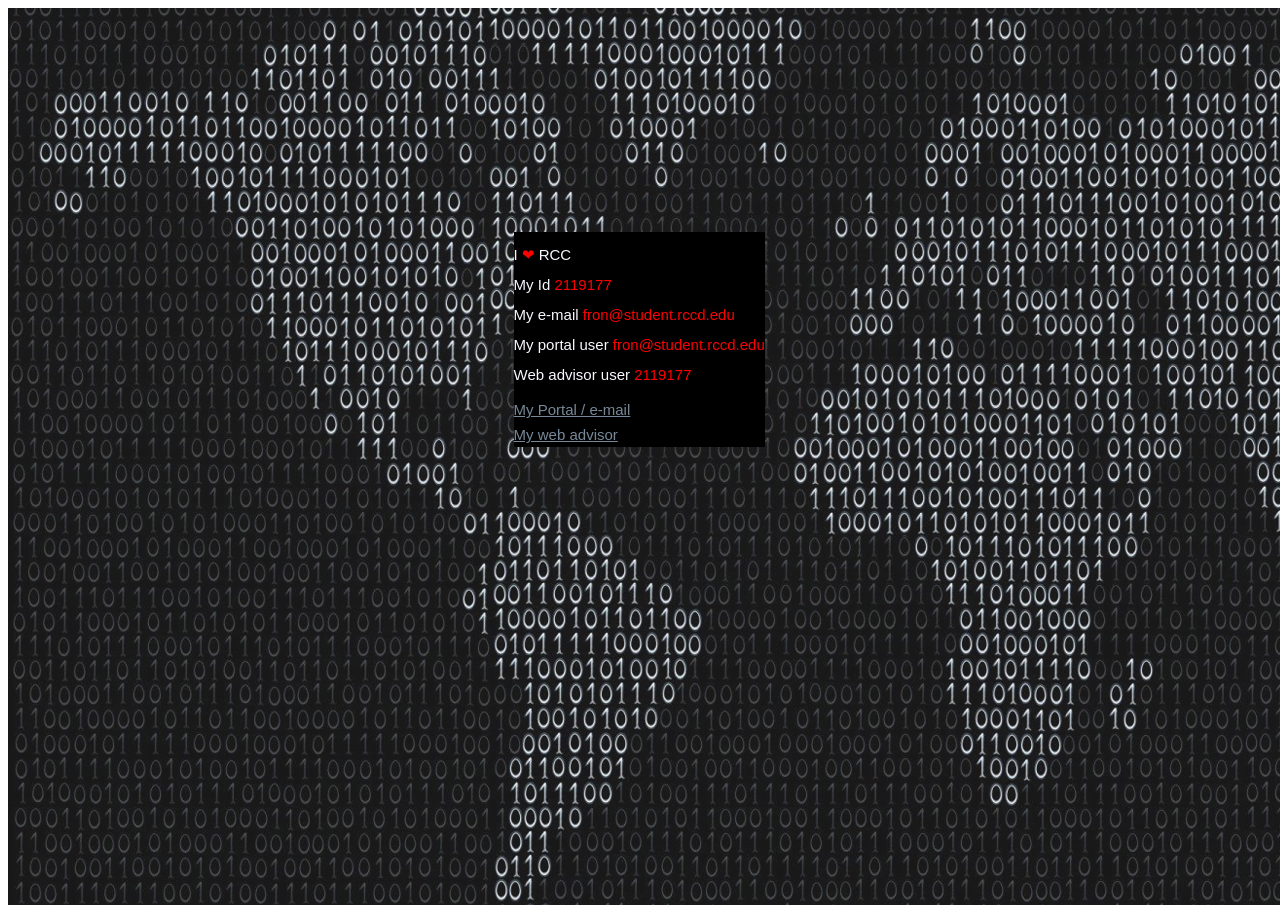
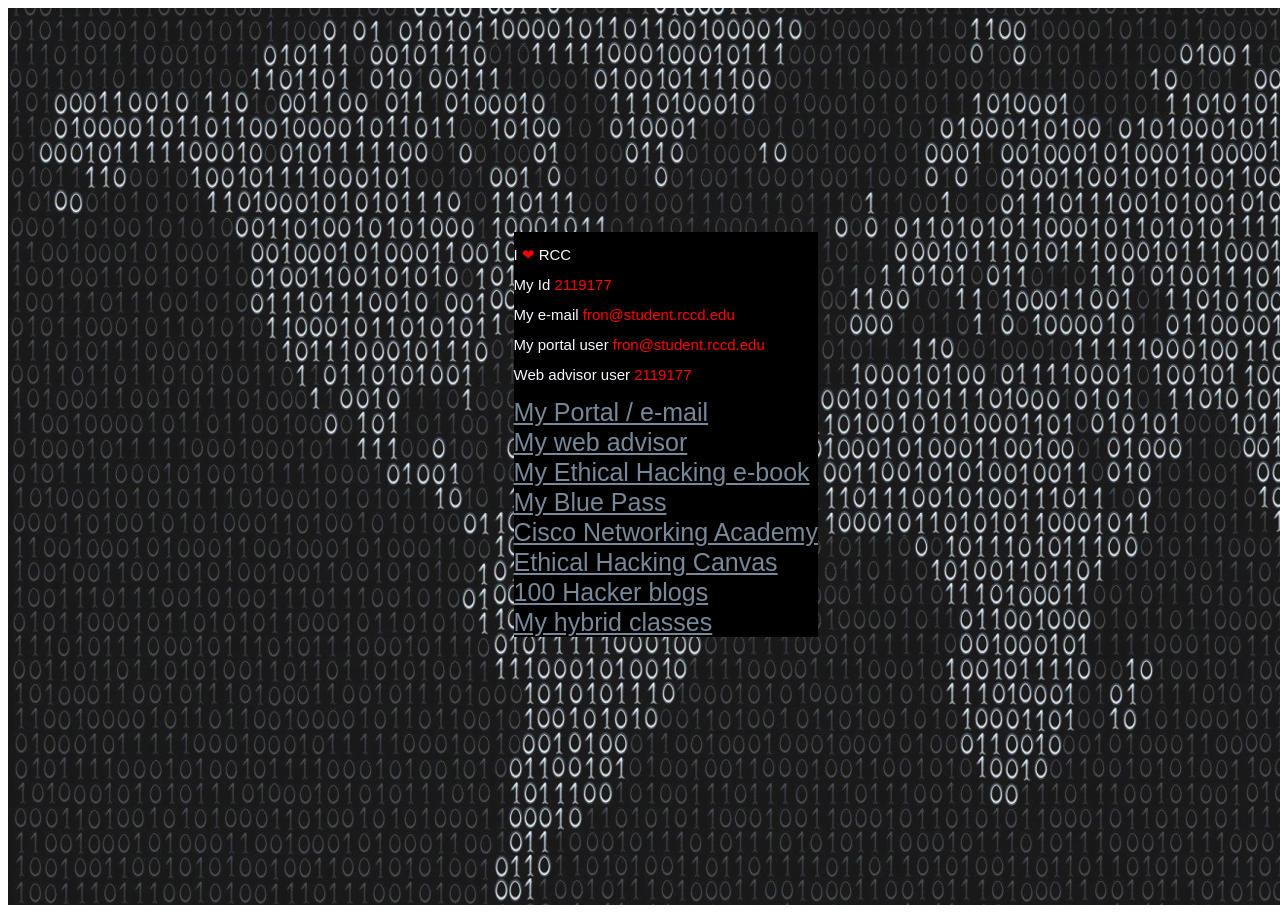
Before and after one commit to fron/RCC, a plain HTML site: page index.html in a window 1280 px wide. Shown: the top 913 px of the page. Drawn offline with Linux system fonts and the light colour scheme.

Commit message:
Included link for hybrid classes

```diff
--- a/index.html
+++ b/index.html
@@ -17,10 +17,22 @@
                 <p> Web advisor user <span>2119177</span> </p>
 
 
+
                 <a href="https://portal.rcc.edu/student/Pages/default.aspx" class="web1">My Portal / e-mail</a><br>
 
                 <a href="https://wa.rccd.edu/RCCD/RCCD?TOKENIDX=5876862376&SS=LGRQ&URL=https%3A%2F%2Fwa.rccd.edu%2FRCCD%2FRCCD%3FTYPE%3DM%26PID%3DCORE-WBMAIN%26TOKENIDX%3D5876862376" class="web2">My web advisor</a><br>
 
+                <a href="https://bookshelf.vitalsource.com/#/" class="web1"> My Ethical Hacking e-book </a><br>
+
+                <a href="https://www.c4wrk.com/u2qk8QN6nfD1YKE7A" class="web1"> My Blue Pass</a><br>
+
+                <a href="https://rccd.instructure.com/courses/48070" class=web1> Cisco Networking Academy </a><br>
+
+                <a href="https://rccd.instructure.com/courses/48046/" class=web1> Ethical Hacking Canvas </a><br>
+
+                <a href="https://blog.feedspot.com/hacker_blogs/" class=web1> 100 Hacker blogs </a><br>
+
+                <a href="https://www.rcc.edu/#" class-web1>My hybrid classes</a>
 
             </div>
         </div>
--- a/style.css
+++ b/style.css
@@ -28,11 +28,7 @@
     left: 40%;
 }
 
-[class*="line"] {
-  color: ghostwhite;
-  text-decoration: none;
 
-}
 
 p {
   color: ghostwhite;
@@ -43,8 +39,8 @@
 
 body div a {
     color:lightslategray;
-    font:15px newYorker, Sans-Serif;
-    line-height: 25px;
+    font:25px newYorker, Sans-Serif;
+    line-height: 30px;
 }
 
 
```
